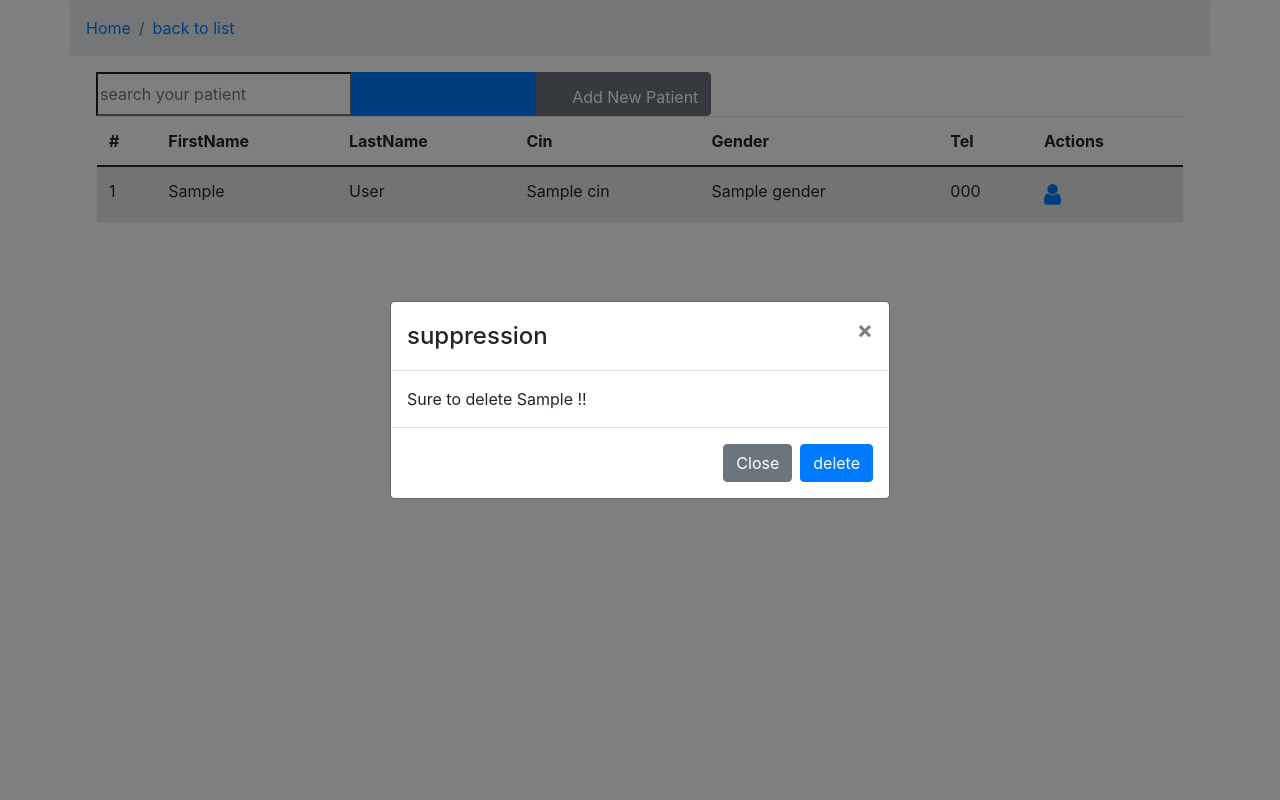
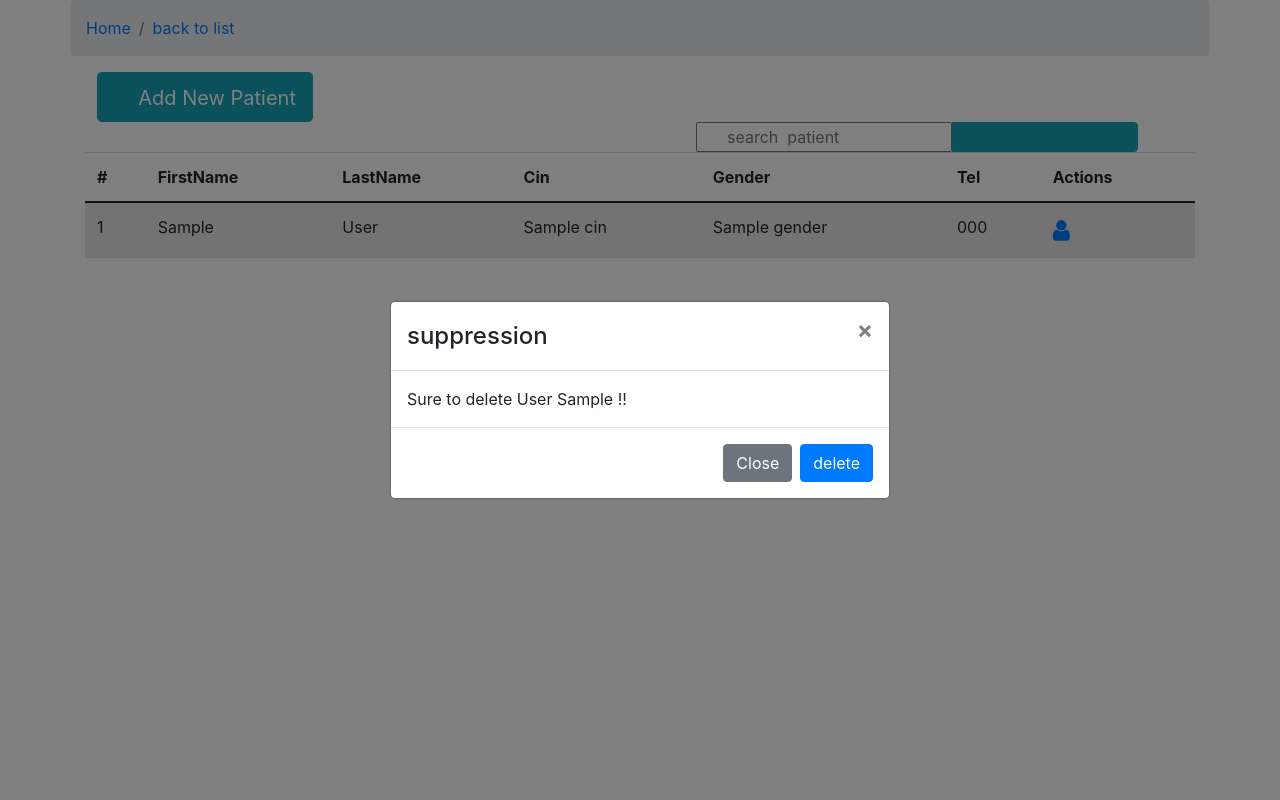
Before and after one commit to yBellaouchi/pfa, a Symfony app: template templates/patient/index.html.twig in a window 1280 px wide, after a click that opens the changed part. Run offline with Twig, Linux system fonts and the light colour scheme; the template is opened without the code that fills it: most values are stand-ins (such as "Sample title", 1, 10 or a date in 2020); form fields are guessed from the names that the template uses; some libraries are stand-ins or nearby versions.

Commit message:
patient sm

```diff
--- a/templates/patient/_delete_form.html.twig
+++ b/templates/patient/_delete_form.html.twig
@@ -1,4 +1,25 @@
-<form method="post" action="{{ path('app_patient_delete', {'id': patient.id}) }}" onsubmit="return confirm('Are you sure you want to delete this item?');">
-    <input type="hidden" name="_token" value="{{ csrf_token('delete' ~ patient.id) }}">
-    <button class="btn">Delete</button>
-</form>
+{# Modal Delete #}
+    <div class="modal fade"  id="delete{{patient.id}}">
+    <div class="modal-dialog modal-dialog-centered">
+      <div class="modal-content">
+
+        <!-- Modal Header -->
+        <div class="modal-header">
+          <h4 class="modal-title">suppression</h4>
+          <button type="button" class="close" data-dismiss="modal">&times;</button>
+        </div>
+
+        <!-- Modal body -->
+        <div class="modal-body">
+             Sure to delete {{[ patient.LastName, ' ', patient.FirstName ] | join }} !!
+         </div>
+
+        <!-- Modal footer -->
+        <div class="modal-footer">
+          <button type="button" class="btn btn-secondary" data-dismiss="modal">Close</button>
+           <a href="deletePatient/{{patient.id}}" class="btn btn-primary"><span class="glyphicon glyphicon-trash"></span> delete</a>
+        </div>
+
+      </div>
+    </div>
+  </div>
--- a/templates/patient/index.html.twig
+++ b/templates/patient/index.html.twig
@@ -7,30 +7,42 @@
 
 
 {#  #}
-   {{ form_start(form) }}
+{# <style>
+div.input-group-append{
+margin-right: 0px;
+}
+</style> #}
 
+      {{ form_start(form) }}
    <div class="container">
     <div class="row">
                <div class="header">
 
                </div>
                <div class="body">
-                    <div class="input-group" align="right">
+                    <div class="input-group"  >
 
-                       {{ form_widget(form.FirstName, {'attr': {'class': 'input-group-append','placeholder': 'search your patient'}}) }}
+
+                    <div>
+                       <a href="{{ path('app_patient_new') }}"  class="btn btn-lg btn-info"><i class="material-icons">&#xE147;</i> <span>Add New Patient</span></a>
+                   </div>
+                     <div class="input-group-append" style="margin-left:600px;">
+
+                       {{ form_widget(form.FirstName, {'attr': {'class': 'input-group-append','placeholder': '      search  patient'}}) }}
                        {{ form_help(form.FirstName) }}
                        {{ form_errors(form.FirstName) }}
-                       <div class="input-group-append">
-
-                       {{ form_widget(form.Search,{'attr': {'class': 'fa fa-search btn btn-primary'}})}}
-                       </div>
-                       <a href="{{ path('app_patient_new') }}" class="btn btn-secondary float-right"><i class="material-icons">&#xE147;</i> <span>Add New Patient</span></a>
-                   </div>
 
 
+                       {{ form_widget(form.Search,{'attr': {'class': 'fa fa-search btn btn-info'}})}}
 
-                   {{ form_end(form) }}
 
+                       </div>
+
+
+              </div>
+               </div>
+
+   {{ form_end(form) }}
 
     <table class="table table-striped table-hover" class="col-sm-8">
      <thead>
@@ -67,40 +79,20 @@
                             <td>{{ patient.Gender }}</td>
                             <td>{{ patient.Tel }}</td>
                             <td >
-                             <a href="{{ path('app_patient_show', {'id': patient.id}) }}" class="glyphicon glyphicon-cog"><i style="font-size:24px" class="fa">&#xf007;</i></a>
+                             <a href="{{ path('app_patient_show', {'id': patient.id}) }}" class="glyphicon glyphicon-cog"><i style="font-size:24px" class="fa" title="Show">&#xf007;</i></a>
                                 <a href="editPatient/{{patient.id}}" class="edit" ><i class="material-icons" data-toggle="tooltip" title="Edit">&#xE254;</i></a>
                               <a href="deletePatient/{{patient.id}}" data-toggle="modal" data-target="#delete{{ patient.id}}"class="edit" ><i class="material-icons" data-toggle="tooltip" title="Delete">&#xE872;</i></a>
+                              {# <a href="#editEmployeeModal" class="edit" data-toggle="modal"><i class="material-icons" data-toggle="tooltip" title="Edit">&#xE254;</i></a> #}
                             </td>
                         </tr>
-{# Modal Delete #}
-    <div class="modal fade"  id="delete{{patient.id}}">
-    <div class="modal-dialog modal-dialog-centered">
-      <div class="modal-content">
 
-        <!-- Modal Header -->
-        <div class="modal-header">
-          <h4 class="modal-title">suppression</h4>
-          <button type="button" class="close" data-dismiss="modal">&times;</button>
-        </div>
+ {{ include('patient/_delete_form.html.twig') }}
 
-        <!-- Modal body -->
-        <div class="modal-body">
-         Sure to delete {{ patient.FirstName }} !!
-        </div>
-
-        <!-- Modal footer -->
-        <div class="modal-footer">
-          <button type="button" class="btn btn-secondary" data-dismiss="modal">Close</button>
-           <a href="deletePatient/{{patient.id}}" class="btn btn-primary"><span class="glyphicon glyphicon-trash"></span> delete</a>
-        </div>
-
-      </div>
-    </div>
-  </div>
 
   {% endfor %}
   </tbody>
   </table>
     </div>
     </div>
-{% endblock %}
+
+ {% endblock %}
```
Also changed, not shown: src/Controller/PatientController.php (+55 -16 lines), templates/patient/_form.html.twig (+7 -8 lines), templates/patient/edit.html.twig (+19 -3 lines), templates/patient/show.html.twig (+1 -25 lines).
